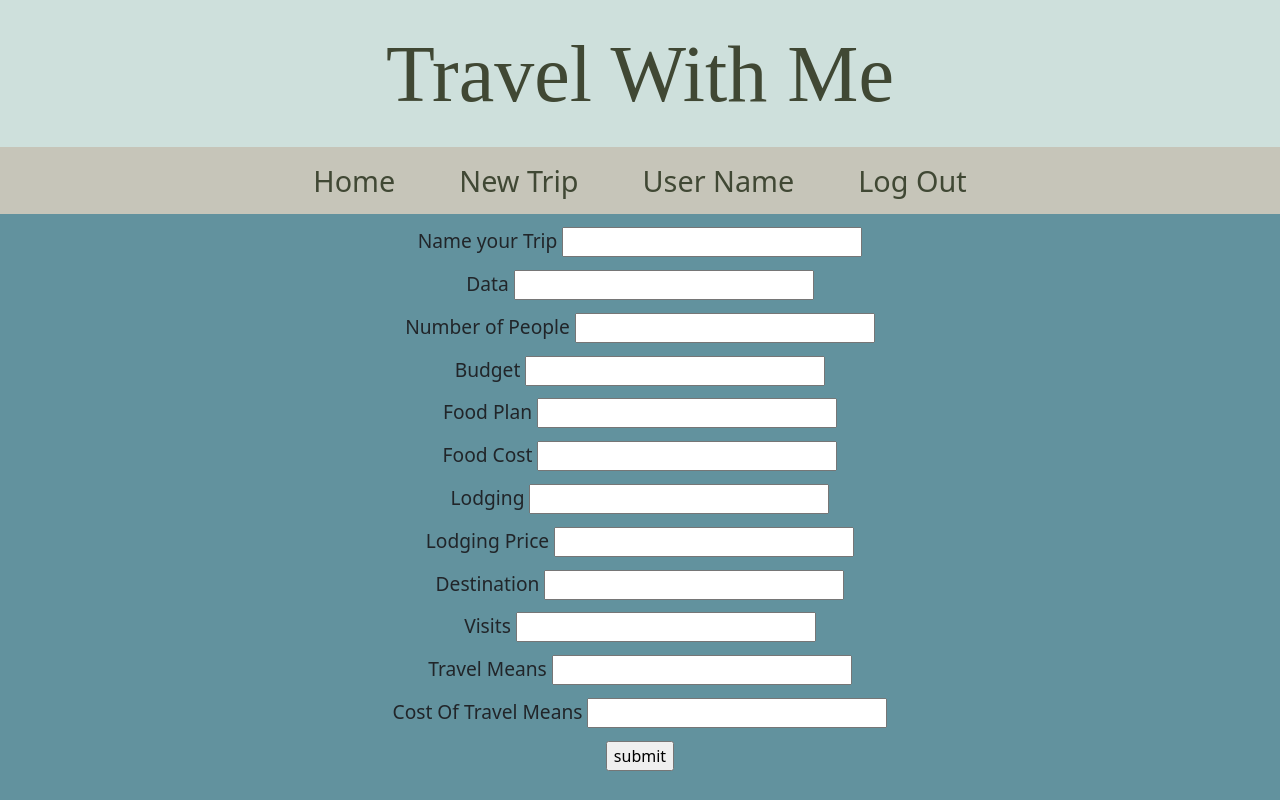
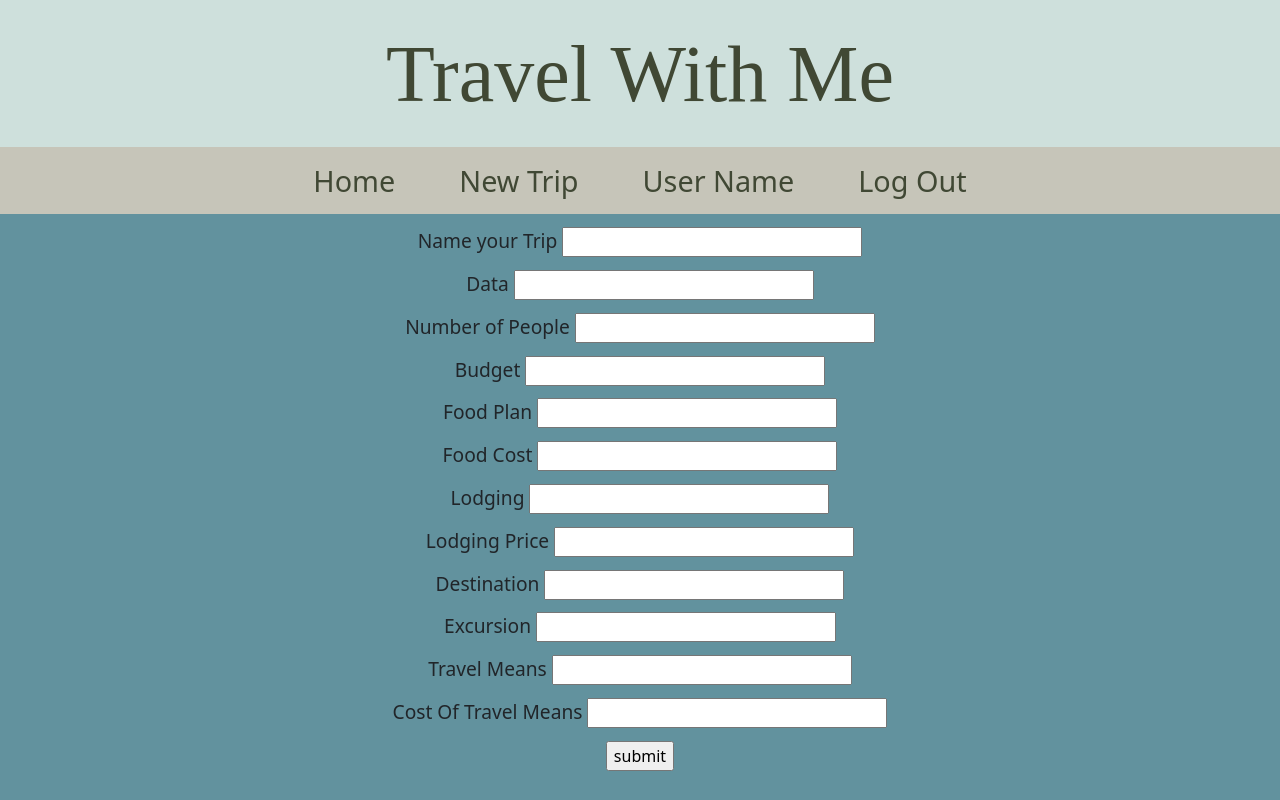
Before and after one commit to AustinByrd98/Travel-With-Me, a React (Create React App) app in the folder frontend/frontend/: page /new in a window 1280 px wide. Built offline with nearby package versions, Linux system fonts and the light colour scheme; no server answers.

Commit message:
A styling commit

```diff
--- a/frontend/frontend/src/pages/new.js
+++ b/frontend/frontend/src/pages/New.js
@@ -74,7 +74,7 @@ export default function New(props){
         <span>Destination </span> <input type="text" name="tripLocation" value={newForm.tripLocation} onChange={handleChange} />
       </label><br />
       <label>
-        <span>Visits </span> <input type="text" name="vists" value={newForm.vists} onChange={handleChange} />
+        <span>Excursion </span> <input type="text" name="vists" value={newForm.vists} onChange={handleChange} />
       </label><br />
       <label>
         <span>Travel Means </span>
--- a/frontend/frontend/src/pages/Show.js
+++ b/frontend/frontend/src/pages/Show.js
@@ -26,7 +26,7 @@ const params = useParams()
         <p>Lodging: {trip.lodging}</p>
         <p>Lodging Cost: ${trip.lodgingPrice}</p>
         <p>Location: {trip.tripLocation}</p>
-        <p>Visits: {trip.visits}</p>
+        <p>Excursions: {trip.vists}</p>
         <p>Trasportation: {trip.travelMeans}</p>
         <p>Trasportation Cost: ${trip.travelMeansPrice}</p>
         <Footer />
```
